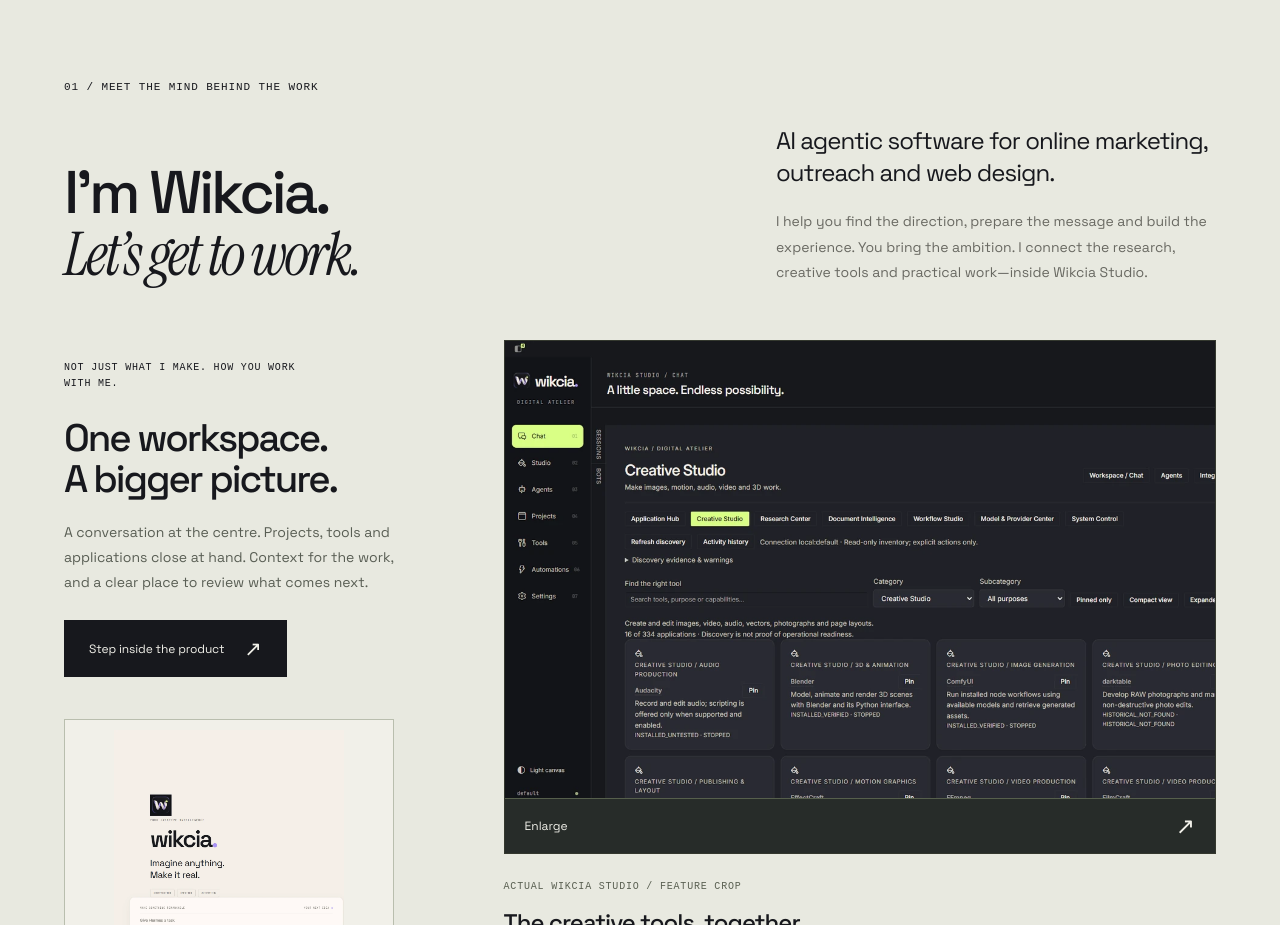
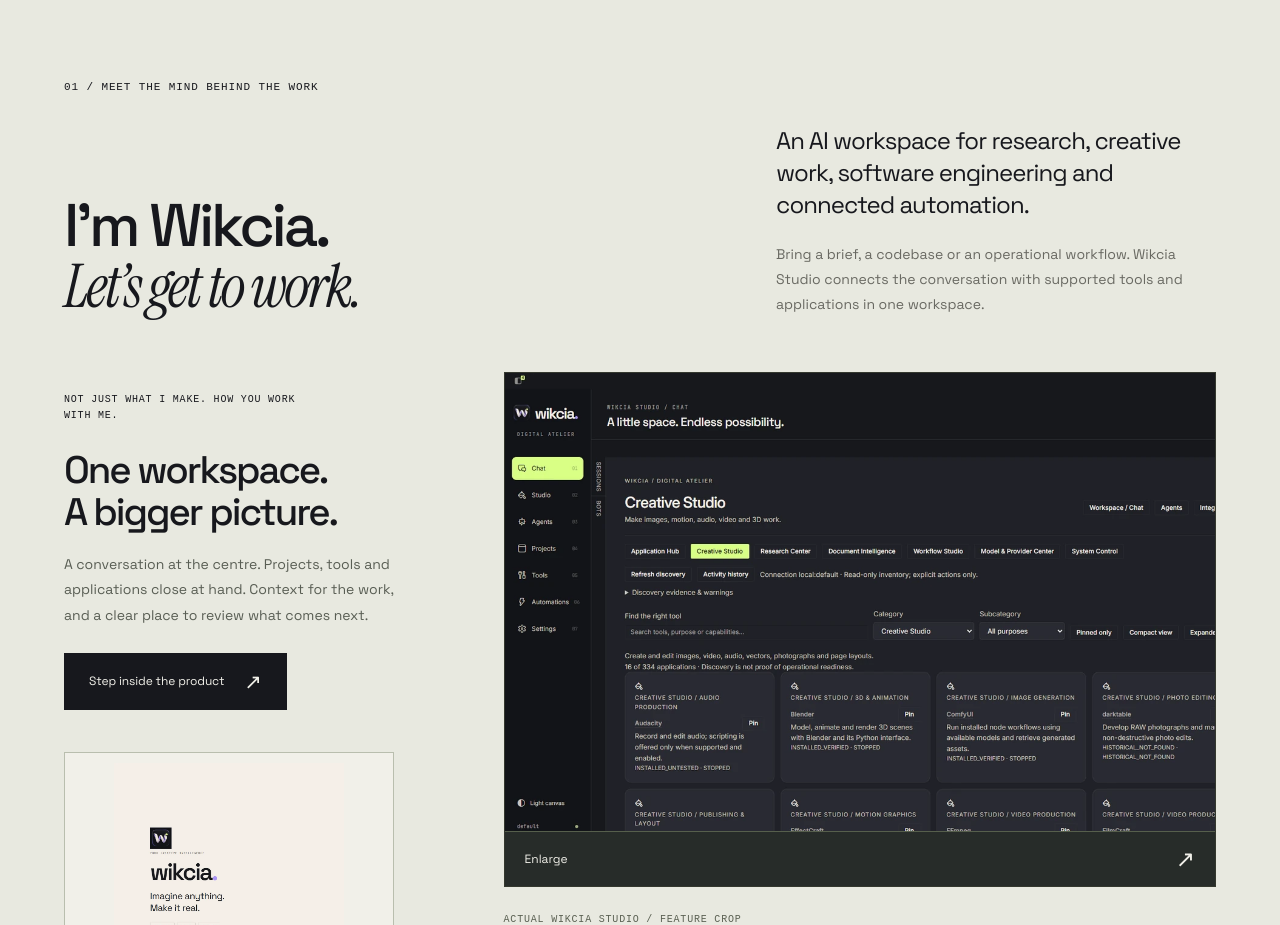
Before and after one commit to jpwytacc-cyber/wikcia-website, a React (Vite) app: page / in a window 1280 px wide. Shown: the part 3540-4465 px from the top of the page. Built offline with nearby package versions, Linux system fonts and the light colour scheme.

Commit message:
Integrate ecosystem redesign: src/experience/ProductShowcase.tsx

```diff
--- a/src/experience/ProductShowcase.tsx
+++ b/src/experience/ProductShowcase.tsx
@@ -13,7 +13,7 @@ export function ProductIntroduction(){
  const [active,setActive]=useState(0);const dialog=useRef<HTMLDialogElement>(null);const trigger=useRef<HTMLElement|null>(null);
  const open=(index:number)=>{trigger.current=document.activeElement as HTMLElement;setActive(index);dialog.current?.showModal();};
  const close=()=>{dialog.current?.close();trigger.current?.focus();};
- return <section className="product-intro section-pad" id="meet-wikcia"><div className="product-intro-heading"><span className="eyebrow">01 / MEET THE MIND BEHIND THE WORK</span><div className="heading-row"><h2>I’m Wikcia.<br/><span className="serif-word">Let’s get to work.</span></h2><div><p className="product-positioning">AI agentic software for online marketing, outreach and web design.</p><p>I help you find the direction, prepare the message and build the experience. You bring the ambition. I connect the research, creative tools and practical work—inside Wikcia Studio.</p></div></div></div>
+ return <section className="product-intro section-pad" id="meet-wikcia"><div className="product-intro-heading"><span className="eyebrow">01 / MEET THE MIND BEHIND THE WORK</span><div className="heading-row"><h2>I’m Wikcia.<br/><span className="serif-word">Let’s get to work.</span></h2><div><p className="product-positioning">An AI workspace for research, creative work, software engineering and connected automation.</p><p>Bring a brief, a codebase or an operational workflow. Wikcia Studio connects the conversation with supported tools and applications in one workspace.</p></div></div></div>
  <div className="product-evidence-grid"><div className="product-evidence-story"><span className="eyebrow">NOT JUST WHAT I MAKE. HOW YOU WORK WITH ME.</span><h3>One workspace.<br/>A bigger picture.</h3><p>A conversation at the centre. Projects, tools and applications close at hand. Context for the work, and a clear place to review what comes next.</p><a className="button button-dark" href="#product-demo">Step inside the product <Arrow/></a><button className="product-workspace-thumb" onClick={()=>open(1)} aria-label="Enlarge the Wikcia conversation workspace screenshot"><img src={captures[1].src} width={855} height={835} alt="Actual Wikcia Studio conversation workspace, cropped to exclude private sidebars" loading="lazy"/><span>THE CONVERSATION WORKSPACE <Arrow/></span></button></div>
  <figure className="product-feature-capture"><button onClick={()=>open(0)} aria-label="Enlarge the Wikcia Creative Studio screenshot"><img src={captures[0].src} width={1170} height={753} alt="Actual Wikcia Creative Studio with a searchable creative application catalogue and explicit tool states" loading="lazy"/><span className="product-expand" aria-hidden="true">Enlarge <span>↗</span></span></button><figcaption><span className="eyebrow">ACTUAL WIKCIA STUDIO / FEATURE CROP</span><strong>{captures[0].title}</strong><p>{captures[0].caption}</p><span className="product-evidence-note">Real interface captures. Not a live product connection.</span></figcaption><div className="product-capability-notes"><div><span>01</span><p><strong>Marketing, with a direction.</strong> Audience, positioning, content and the assets that connect them.</p></div><div><span>02</span><p><strong>Outreach, with intention.</strong> Research and relevant drafts, with review before a real-world send.</p></div><div><span>03</span><p><strong>Web design, with substance.</strong> Visual identity, interactive experiences and the engineering behind them.</p></div></div></figure></div>
  <dialog ref={dialog} className="product-lightbox" aria-label="Wikcia product screenshot" onCancel={()=>trigger.current?.focus()} onClick={e=>{if(e.target===e.currentTarget)close();}}><div className="product-lightbox-bar"><span className="eyebrow">{captures[active].label}</span><button autoFocus aria-label="Close product screenshot" onClick={close}>×</button></div><img src={captures[active].src} width={captures[active].width} height={captures[active].height} alt={captures[active].title}/><p>{captures[active].caption}</p></dialog>
```
